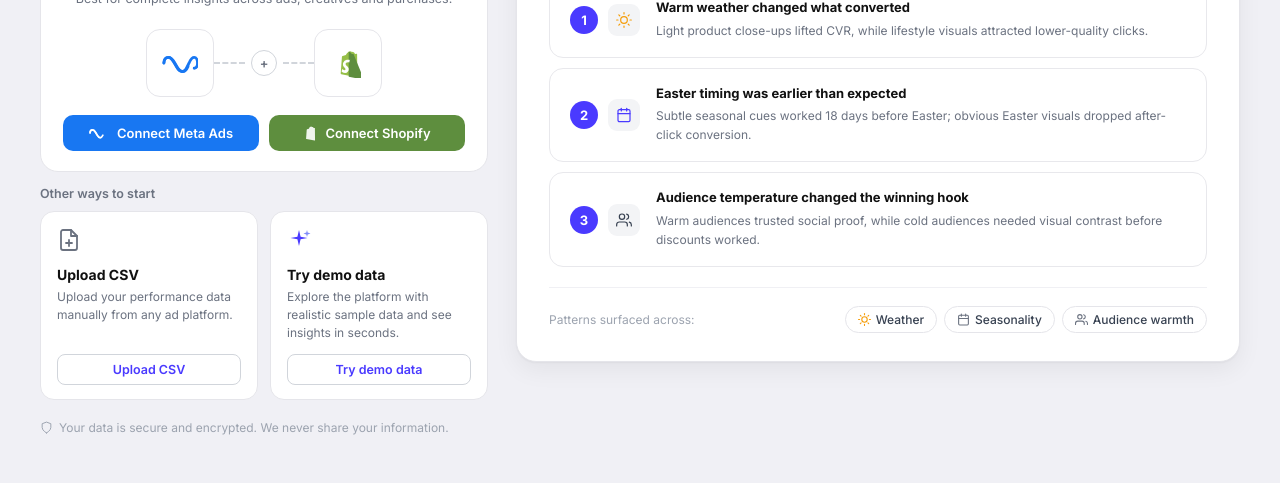
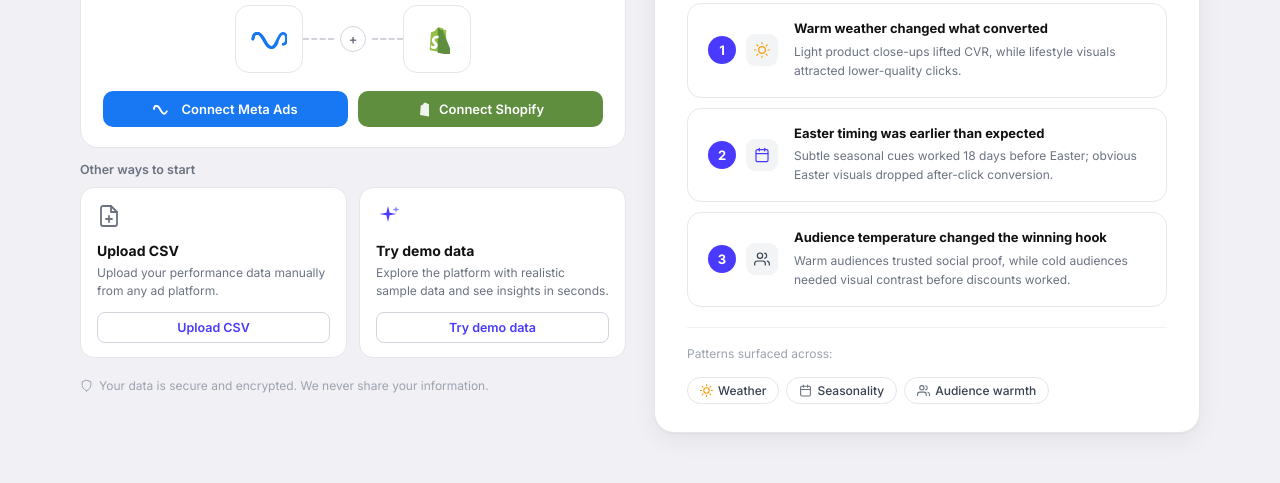
Before and after one commit to levihendrickx/growthengine, a website: page webapp/connect.html in a window 1280 px wide. Shown: the part 419-902 px from the top of the page. Drawn offline with nearby package versions, Linux system fonts and the light colour scheme; no server answers.

Commit message:
Fix layout proportions: equal column widths, panel fills height

```diff
--- a/webapp/connect.html
+++ b/webapp/connect.html
@@ -160,7 +160,7 @@
       display: flex;
       gap: 28px;
       padding: 44px 40px 48px;
-      max-width: 1380px;
+      max-width: 1200px;
       margin-left: auto;
       margin-right: auto;
       min-height: calc(100vh - 54px);
@@ -170,8 +170,8 @@
        LEFT COLUMN
     ═══════════════════════════════════════ */
     .left {
-      width: 448px;
-      flex-shrink: 0;
+      flex: 1;
+      min-width: 0;
       display: flex;
       flex-direction: column;
     }
@@ -589,9 +589,12 @@
     .right {
       flex: 1;
       min-width: 0;
+      display: flex;
+      flex-direction: column;
     }
 
     .panel {
+      flex: 1;
       background: #fff;
       border-radius: 20px;
       border: 1px solid #e5e5ea;
```
